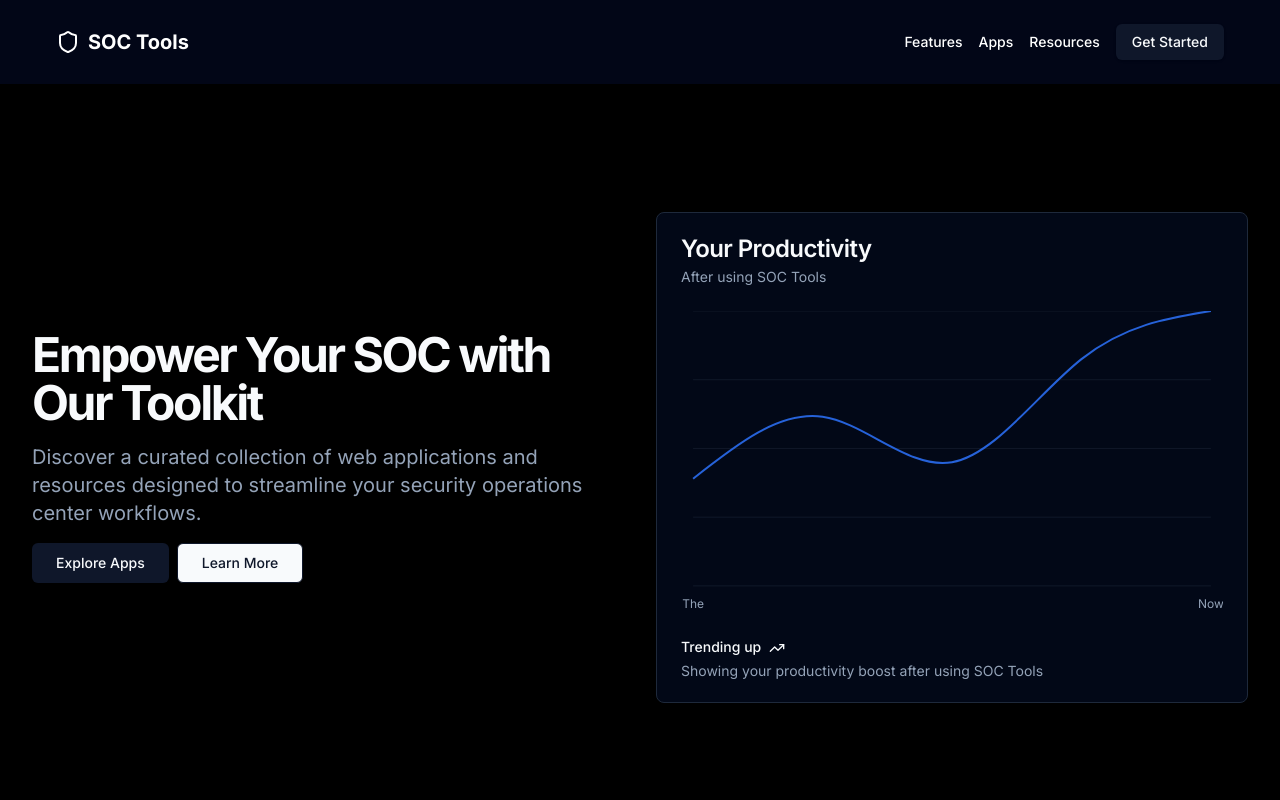
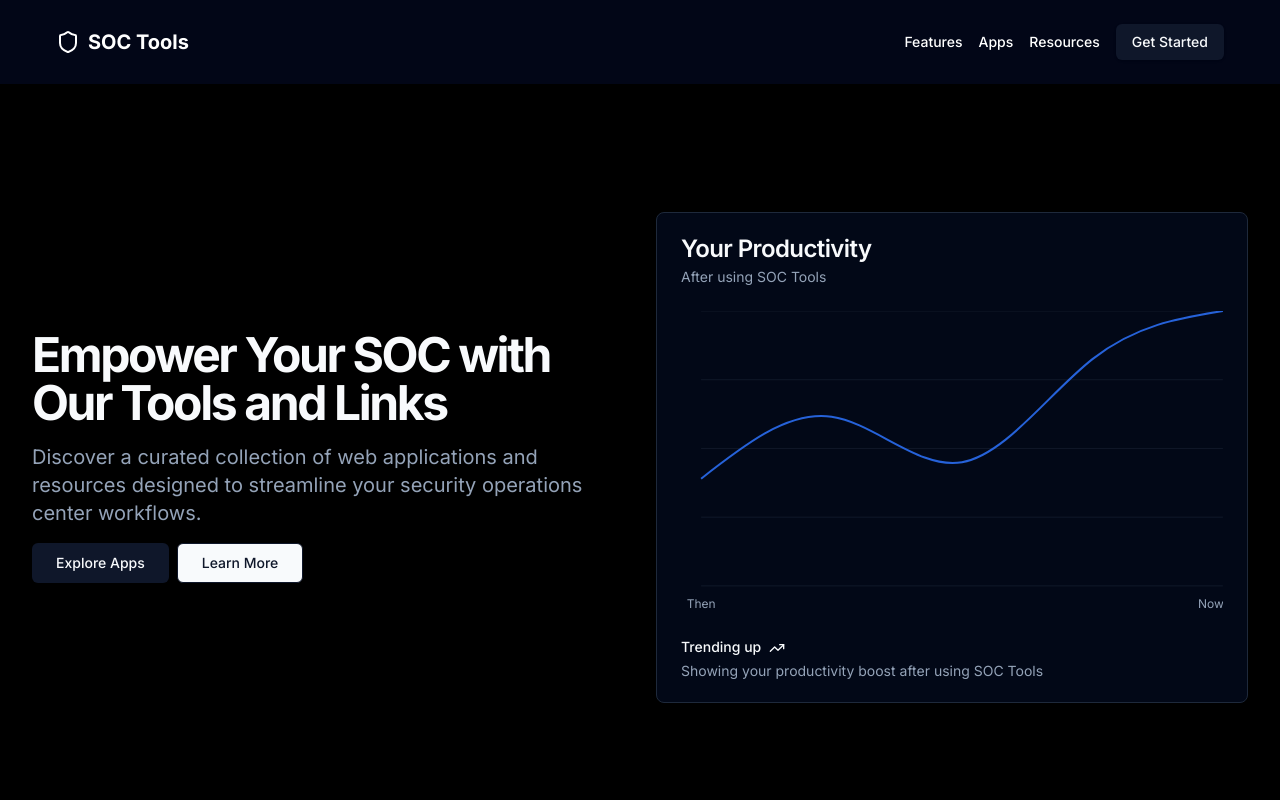
Before and after one commit to scissorhands26/soctools, a Next.js app: page / in a window 1280 px wide. Shown: the top 800 px of the page. Built offline with nearby package versions, Linux system fonts and the light colour scheme.

Commit message:
Updated app

```diff
--- a/app/page.tsx
+++ b/app/page.tsx
@@ -27,7 +27,7 @@ export default function HomePage() {
           <div className="container grid gap-8 md:grid-cols-2 items-center">
             <div className="space-y-4">
               <h1 className="text-3xl font-bold tracking-tighter sm:text-4xl md:text-5xl">
-                Empower Your SOC with Our Toolkit
+                Empower Your SOC with Our Tools and Links
               </h1>
               <p className="text-muted-foreground md:text-xl">
                 Discover a curated collection of web applications and resources
--- a/components/HomeChart.tsx
+++ b/components/HomeChart.tsx
@@ -19,11 +19,11 @@ import {
 } from "@/components/ui/chart";
 
 const chartData = [
-  { month: "Then", productivity: 78 },
-  { month: "", productivity: 123 },
-  { month: "", productivity: 90 },
-  { month: "", productivity: 165 },
-  { month: "Now", productivity: 200 },
+  { time: "Then", productivity: 78 },
+  { time: "", productivity: 123 },
+  { time: "", productivity: 90 },
+  { time: "", productivity: 165 },
+  { time: "Now", productivity: 200 },
 ];
 
 const chartConfig = {
@@ -46,17 +46,16 @@ export function HomeChart() {
             accessibilityLayer
             data={chartData}
             margin={{
-              left: 12,
-              right: 12,
+              left: 20,
             }}
           >
             <CartesianGrid vertical={false} />
             <XAxis
-              dataKey="month"
+              dataKey="time"
               tickLine={false}
               axisLine={false}
               tickMargin={8}
-              tickFormatter={(value) => value.slice(0, 3)}
+              tickFormatter={(value) => value}
             />
             <ChartTooltip
               cursor={false}
```
